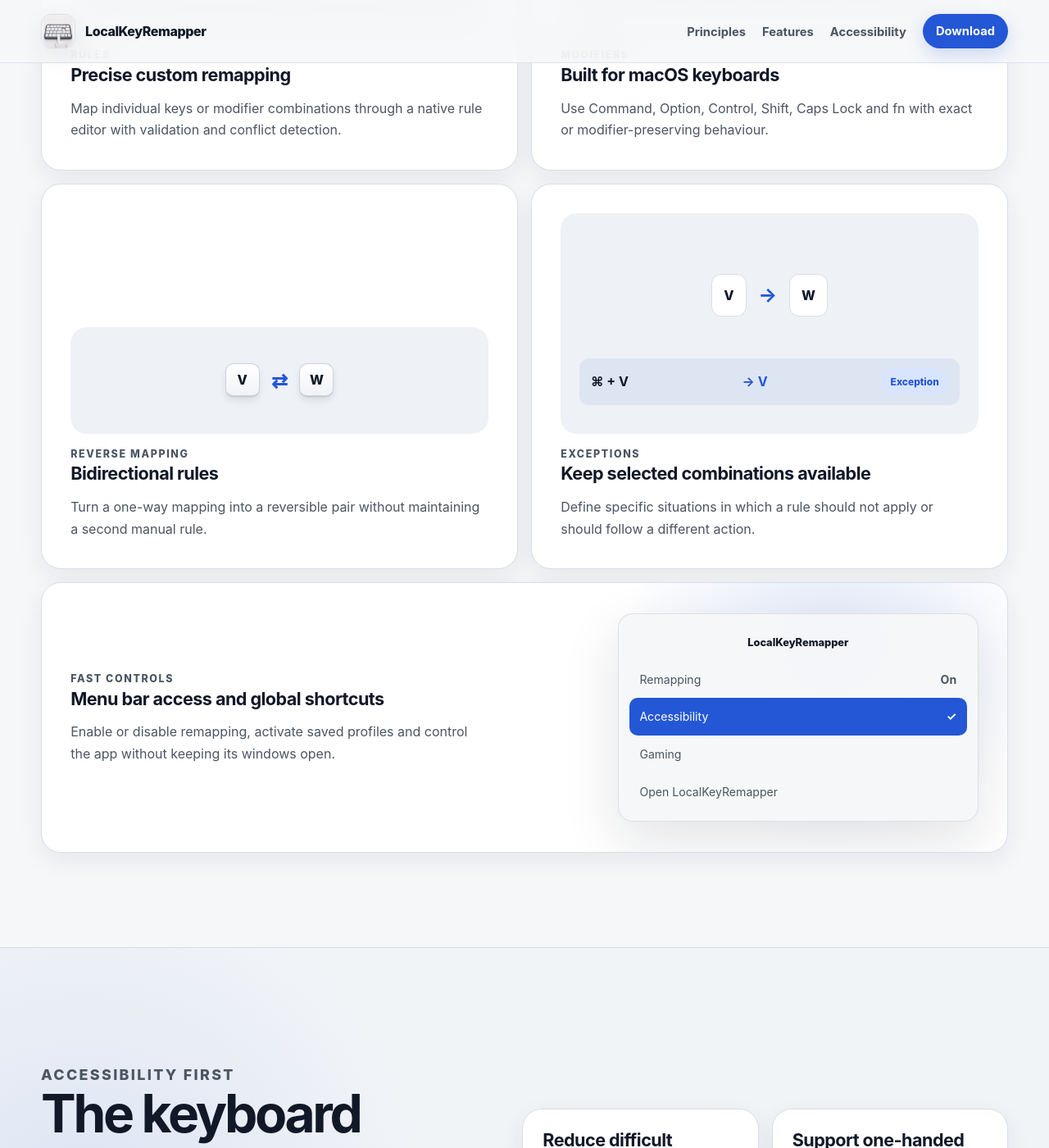
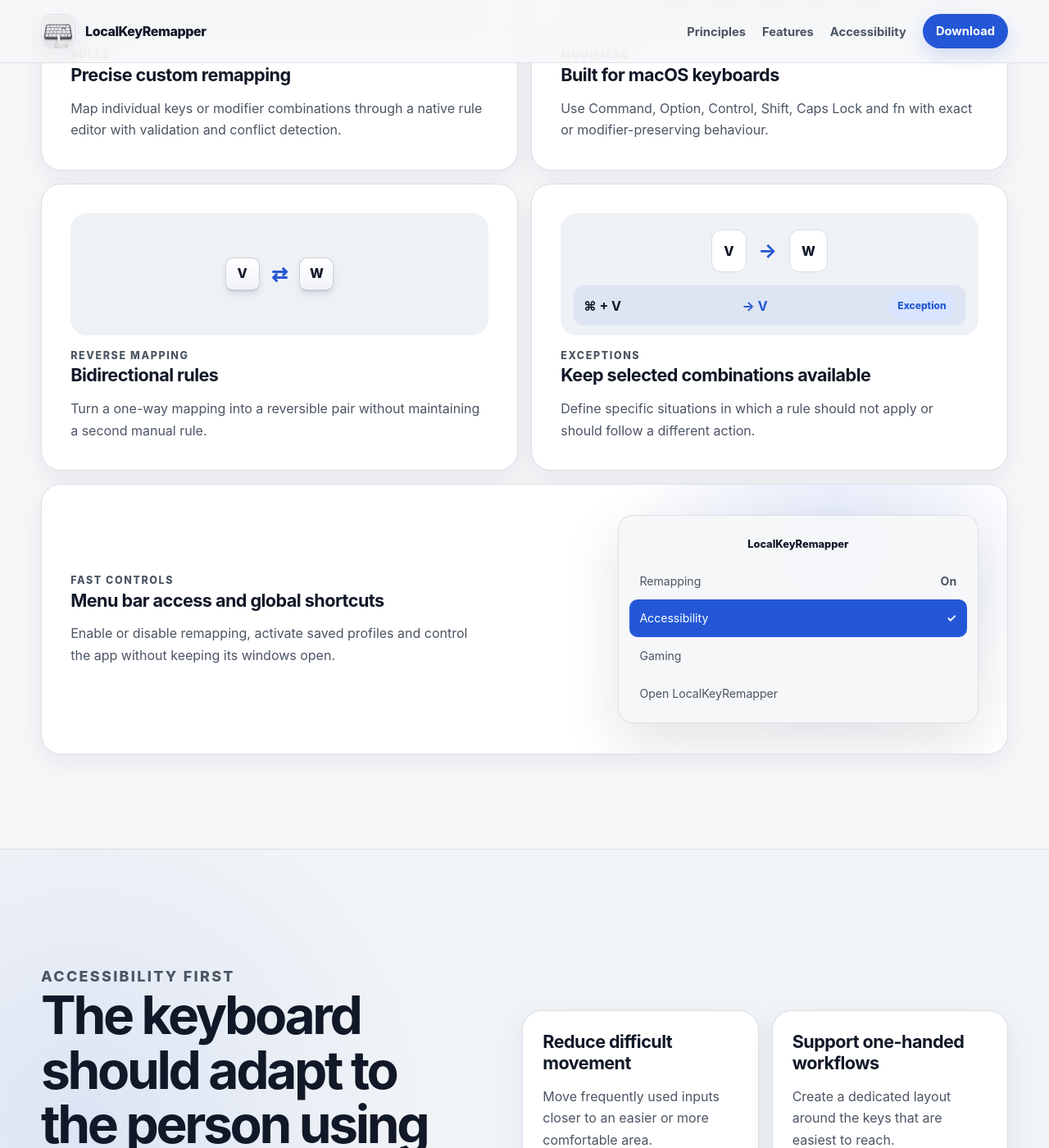
Before and after one commit to LocalKeyRemapper/LocalKeyRemapper.github.io, a Jekyll site: the page built from index.html, in a window 1280 px wide and 1400 px high, scrolled down 3126 px. Shown: the whole window at 82% size. Built offline with Jekyll 4.4.1, drawn with Linux system fonts in a browser that asks for light colours.

Commit message:
fix: improve mobile layout and feature card sizing

```diff
--- a/assets/css/download.css
+++ b/assets/css/download.css
@@ -343,7 +343,8 @@
 @media (max-width: 680px) {
     .download-hero h1,
     .thanks-hero h1 {
-        font-size: clamp(3rem, 15vw, 4.7rem);
+        font-size: clamp(2.25rem, 10.5vw, 4.7rem);
+        overflow-wrap: anywhere;
     }
 
     .download-choice {
--- a/assets/css/install.css
+++ b/assets/css/install.css
@@ -362,7 +362,8 @@
     }
 
     .install-hero h1 {
-        font-size: clamp(3rem, 15vw, 4.7rem);
+        font-size: clamp(2.25rem, 10.5vw, 4.7rem);
+        overflow-wrap: anywhere;
     }
 
     .install-step {
--- a/assets/css/styles.css
+++ b/assets/css/styles.css
@@ -585,6 +585,10 @@
     background: var(--surface-secondary);
 }
 
+.feature-card > .bidirectional-rule {
+    flex-grow: 1;
+}
+
 .mini-rule span {
     padding: 0.75rem 0.9rem;
     border: 1px solid var(--border);
@@ -619,10 +623,20 @@
 
 .exception-visual {
     position: relative;
-    min-height: 130px;
-    padding: 2.2rem 1.4rem;
+    min-height: 0;
+    padding: 0.75rem 1rem;
+    gap: 0.5rem !important;
     border-radius: 20px;
     background: var(--surface-secondary);
+}
+
+.exception-visual .mini-rule {
+    min-height: 52px;
+    padding: 0.5rem;
+}
+
+.exception-visual > div:last-child {
+    padding: 0.5rem 0.75rem !important;
 }
 
 .rule-line {
```
